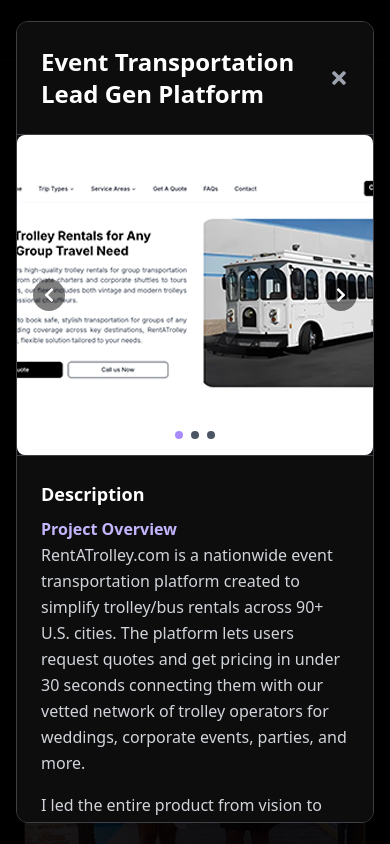
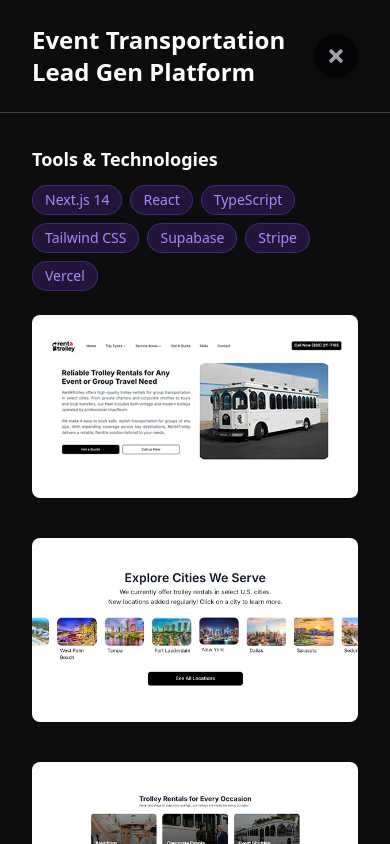
Before and after one commit to cesarpaublini/portfolio-site, a Next.js app: page /projects in a window 390 px wide. Both pictures are taken after a click on the element 195 px from the left and 449 px from the top of the page. Shown: the top 844 px of the page. Built offline with nearby package versions, Linux system fonts and the light colour scheme.

Commit message:
New Project Layout, Header, Main Container, Mobile

```diff
--- a/components/projects/ProjectModal.tsx
+++ b/components/projects/ProjectModal.tsx
@@ -1,6 +1,6 @@
 // components/projects/ProjectModal.tsx
 
-import React from 'react';
+import React, { useEffect } from 'react';
 import { Project } from './projectsData';
 import { FaGithub, FaExternalLinkAlt, FaTimes, FaChevronLeft, FaChevronRight } from 'react-icons/fa';
 
@@ -14,7 +14,6 @@
   prevImage: () => void;
 }
 
-// Styled component for project descriptions
 function StyledProjectDescription({ html }: { html: string }) {
   const styledHtml = html
     .replace(/<p><strong>(.*?)<\/strong><\/p>/g, '<h4 class="text-violet-400 text-lg font-semibold mt-6 mb-3">$1</h4>')
@@ -37,95 +36,40 @@
   nextImage,
   prevImage,
 }) => {
+  // Prevent background scrolling when modal is open
+  useEffect(() => {
+    if (isOpen) {
+      document.body.style.overflow = 'hidden';
+    } else {
+      document.body.style.overflow = 'unset';
+    }
+
+    // Cleanup function to restore scrolling when component unmounts
+    return () => {
+      document.body.style.overflow = 'unset';
+    };
+  }, [isOpen]);
+
   if (!isOpen || !project) return null;
 
-  // ...copy modal structure and logic from your original modal here...
-  // Use project.images, project.videos, etc.
-
   return (
-    <div className="fixed inset-0 bg-black/90 z-50 flex items-center justify-center p-4">
-      <div className="bg-[#0d0d0d] rounded-xl max-w-4xl w-full max-h-[95vh] min-h-[700px] overflow-y-auto border border-zinc-700">
-        {/* Modal Header */}
-        <div className="flex justify-between items-center p-6 border-b border-zinc-700">
+    <div className="fixed inset-0 bg-black/90 z-50 flex items-center justify-center p-0 md:p-4">
+      <div className="modal-container bg-[#0d0d0d] md:rounded-xl rounded-none max-w-6xl w-full h-full md:h-auto md:max-h-[95vh] min-h-[600px] overflow-y-auto md:border md:border-zinc-700 border-0 p-0 flex flex-col relative pb-12">
+        {/* Sticky Header - Full Width */}
+        <div className="sticky top-0 z-30 bg-[#0d0d0d] border-b border-zinc-700 px-8 py-6 flex justify-between items-center w-full">
           <h2 className="text-2xl font-bold text-white">{project.title}</h2>
           <button
             onClick={onClose}
-            className="text-gray-400 hover:text-white transition-colors"
+            className="text-gray-400 hover:text-white transition-colors bg-black/70 hover:bg-black/90 p-3 rounded-full shadow-lg"
           >
             <FaTimes className="text-xl" />
           </button>
         </div>
 
-        {/* Image/Video Slider */}
-        {project.id === 2 && project.videos ? (
-          <div className="relative flex gap-x-4 overflow-x-auto py-2 px-1 h-[36rem] md:h-[28rem]">
-            {project.videos.map((video) => (
-              <div
-                key={video}
-                className="relative flex-shrink-0 h-full w-[20.25rem] md:w-[15.75rem] bg-black rounded-lg overflow-hidden"
-                style={{ flex: '0 0 auto' }}
-              >
-                <div className="relative w-full h-full">
-                  <video
-                    src={video}
-                    controls
-                    className="absolute inset-0 w-full h-full object-cover rounded-lg"
-                  />
-                </div>
-              </div>
-            ))}
-          </div>
-        ) : (
-          <div className="relative h-80 bg-zinc-900 rounded-lg overflow-hidden">
-            <div
-              className="w-full h-full bg-gradient-to-br from-violet-600/20 to-purple-600/20 flex items-center justify-center"
-              style={{
-                backgroundImage: `url(${project.images[currentImageIndex]})`,
-                backgroundSize: 'cover',
-                backgroundPosition: 'center',
-              }}
-            >
-            </div>
-            {/* Navigation Arrows */}
-            {project.images.length > 1 && (
-              <>
-                <button
-                  onClick={prevImage}
-                  className="absolute left-4 top-1/2 transform -translate-y-1/2 bg-black/50 hover:bg-black/70 text-white p-2 rounded-full transition-colors"
-                >
-                  <FaChevronLeft />
-                </button>
-                <button
-                  onClick={nextImage}
-                  className="absolute right-4 top-1/2 transform -translate-y-1/2 bg-black/50 hover:bg-black/70 text-white p-2 rounded-full transition-colors"
-                >
-                  <FaChevronRight />
-                </button>
-              </>
-            )}
-            {/* Image Indicators */}
-            {project.images.length > 1 && (
-              <div className="absolute bottom-4 left-1/2 transform -translate-x-1/2 flex space-x-2">
-                {project.images.map((_, index) => (
-                  <button
-                    key={index}
-                    onClick={() => setCurrentImageIndex(index)}
-                    className={`w-2 h-2 rounded-full transition-colors ${
-                      index === currentImageIndex ? 'bg-violet-400' : 'bg-gray-600'
-                    }`}
-                  />
-                ))}
-              </div>
-            )}
-          </div>
-        )}
-
-        {/* Project Details */}
-        <div className="p-6 border-t border-zinc-700">
-          <div className="mb-6">
-            <h3 className="text-lg font-semibold text-white mb-2">Description</h3>
-            <StyledProjectDescription html={project.fullDescription} />
-          </div>
+        {/* Content Container - Scrollable */}
+        <div className="flex flex-col md:flex-row flex-1">
+          {/* LEFT COLUMN */}
+          <div className="md:w-1/2 p-8 flex flex-col md:items-start md:self-start">
             {/* Tools Used */}
             <div className="mb-6">
               <h3 className="text-lg font-semibold text-white mb-3">Tools & Technologies</h3>
@@ -140,8 +84,54 @@
                 ))}
               </div>
             </div>
+            {/* MOBILE MEDIA SECTION - Shown on mobile, hidden on desktop */}
+            <div className="md:hidden mb-6 flex flex-col gap-6 justify-start items-center">
+              {/* Image/Video Display */}
+              {project.id === 2 && project.videos ? (
+                <div className="flex flex-col gap-6 w-full">
+                  {project.videos.map((video, index) => (
+                    <div
+                      key={video}
+                      className="w-full"
+                    >
+                      {index > 0 && <div className="h-4"></div>} {/* Padding above each video except first */}
+                      <video
+                        src={video}
+                        controls
+                        className="w-full rounded-lg"
+                      />
+                    </div>
+                  ))}
+                </div>
+              ) : (
+                <div className="flex flex-col gap-6 w-full">
+                  {project.images.map((image, index) => (
+                    <div
+                      key={image}
+                      className="w-full"
+                    >
+                      {index > 0 && <div className="h-4"></div>} {/* Padding above each image except first */}
+                      <div
+                        className="w-full bg-zinc-900 rounded-lg overflow-hidden flex items-center justify-center"
+                        style={{
+                          backgroundImage: `url(${image})`,
+                          backgroundSize: 'cover',
+                          backgroundPosition: 'center',
+                          aspectRatio: '16/9',
+                        }}
+                      ></div>
+                    </div>
+                  ))}
+                </div>
+              )}
+            </div>
+            {/* Description */}
+            <div className="mb-6">
+              <h3 className="text-lg font-semibold text-white mb-2">Description</h3>
+              <StyledProjectDescription html={project.fullDescription} />
+            </div>
             {/* Project Links */}
-          <div className="flex gap-4">
+            <div className="flex gap-4 mt-8 mb-8">
               {project.githubUrl && (
                 <a
                   href={project.githubUrl}
@@ -166,6 +156,49 @@
               )}
             </div>
           </div>
+
+          {/* RIGHT COLUMN (Images/Videos) - Hidden on mobile, shown on desktop */}
+          <div className="hidden md:flex md:w-1/2 p-8 pt-8 flex-col gap-6 justify-start items-center pb-8">
+            {/* Image/Video Display */}
+            {project.id === 2 && project.videos ? (
+              <div className="flex flex-col gap-6 w-full">
+                {project.videos.map((video, index) => (
+                  <div
+                    key={video}
+                    className="w-full"
+                  >
+                    {index > 0 && <div className="h-4"></div>} {/* Padding above each video except first */}
+                    <video
+                      src={video}
+                      controls
+                      className="w-full rounded-lg"
+                    />
+                  </div>
+                ))}
+              </div>
+            ) : (
+              <div className="flex flex-col gap-6 w-full">
+                {project.images.map((image, index) => (
+                  <div
+                    key={image}
+                    className="w-full"
+                  >
+                    {index > 0 && <div className="h-4"></div>} {/* Padding above each image except first */}
+                    <div
+                      className="w-full bg-zinc-900 rounded-lg overflow-hidden flex items-center justify-center"
+                      style={{
+                        backgroundImage: `url(${image})`,
+                        backgroundSize: 'cover',
+                        backgroundPosition: 'center',
+                        aspectRatio: '16/9',
+                      }}
+                    ></div>
+                  </div>
+                ))}
+              </div>
+            )}
+          </div>
+        </div>
       </div>
     </div>
   );
```
Lines whose indentation alone changed are shown as unchanged.
